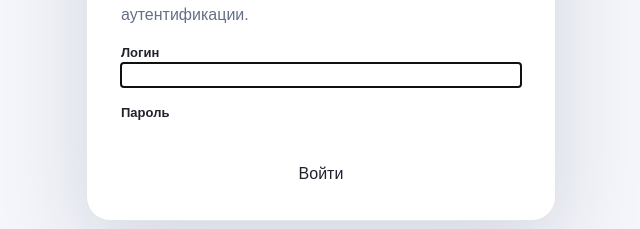
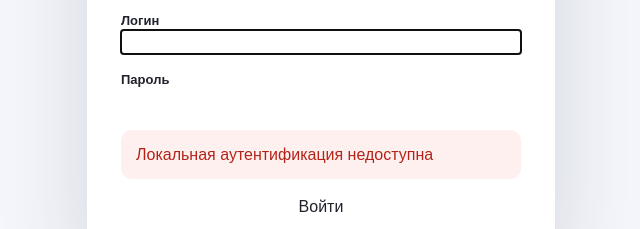
Before and after one commit to askarahodov/freeipa-admin-dashboard-source, a Next.js app: page /login in a window 1280 px wide. Shown: the part 411-640 px from the top of the page, without its empty margins (319-959 px from the left). Built offline with nearby package versions, Linux system fonts and the light colour scheme; no server answers.

Commit message:
fix(ui): preserve accessible login field labels

```diff
--- a/app/login/page.tsx
+++ b/app/login/page.tsx
@@ -60,9 +60,16 @@ export default function LoginPage() {
           </div>
         )}
 
-        <div className="ds-field"><label className="ds-field-label">Логин</label><input className="ds-input" autoFocus autoComplete="username" value={username} onChange={(event) => setUsername(event.target.value)} required /></div>
-        <div className="ds-field"><label className="ds-field-label">Пароль</label><input className="ds-input" type="password" autoComplete="current-password" value={password} onChange={(event) => setPassword(event.target.value)} required /></div>
+        <div className="ds-field">
+          <label className="ds-field-label" htmlFor="portal-login-username">Логин</label>
+          <input id="portal-login-username" className="ds-input" autoFocus autoComplete="username" value={username} onChange={(event) => setUsername(event.target.value)} required />
+        </div>
+        <div className="ds-field">
+          <label className="ds-field-label" htmlFor="portal-login-password">Пароль</label>
+          <input id="portal-login-password" className="ds-input" type="password" autoComplete="current-password" value={password} onChange={(event) => setPassword(event.target.value)} required />
+        </div>
 
+        {error && <div className="local-auth-error" role="alert">{error}</div>}
         <button className="ds-btn ds-btn-primary" disabled={loading || checking || setupRequired}>
           {checking ? "Проверка…" : loading ? "Вход…" : "Войти"}
         </button>
```
